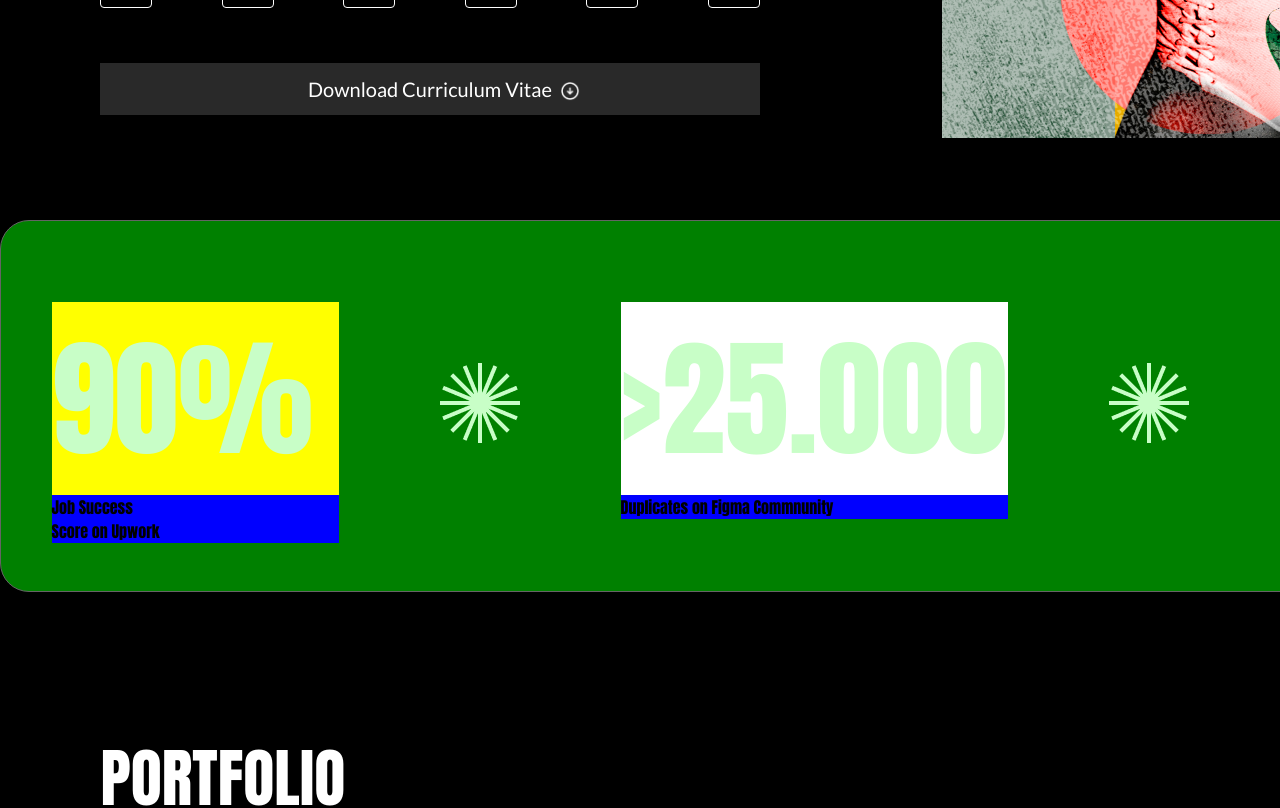
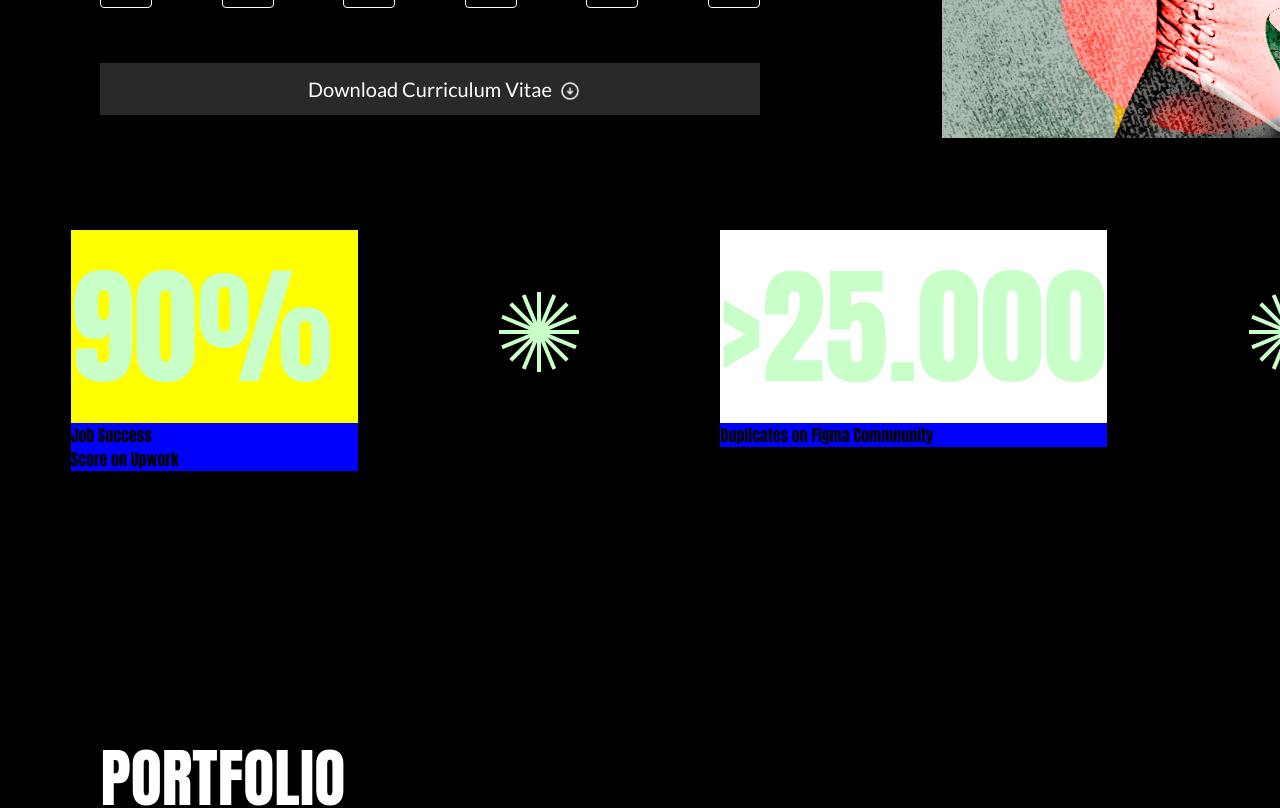
Before and after one commit to lukanogaj/product-designer, a React (Create React App) app: page / in a window 1280 px wide. Shown: the part 760-1568 px from the top of the page. Built offline with nearby package versions, Linux system fonts and the light colour scheme.

Commit message:
refactor-workeff

```diff
--- a/src/components/AboutMe/index.jsx
+++ b/src/components/AboutMe/index.jsx
@@ -18,8 +18,6 @@ const AboutMe = () => {
 						}>
 						<div className={styles.aboutMeParagraph}>
 							<HighLightParagraph details={detail.paragraph} />
-
-							{/* <HighLightParagraph details={detail.paragraph} /> */}
 						</div>
 						<div className={styles.aboutMeImage}>
 							<img
--- a/src/components/HighLightParagraph/index.jsx
+++ b/src/components/HighLightParagraph/index.jsx
@@ -3,11 +3,8 @@ import data from "../Data";
 
 const HighLightParagraph = ({ details }) => {
 	const detailsArray = details.split("/");
-	// console.log(detailsArray);
 
 	const highLightedParagraph = detailsArray.map((detail) => {
-		// console.log(detail);
-		// detail.includes("*") ? console.log("Hello") : console.log("No Hello");
 		if (detail.includes("*")) {
 			return {
 				text: detail.replaceAll("*", ""),
@@ -24,7 +21,7 @@ const HighLightParagraph = ({ details }) => {
 	return (
 		<div className={styles.paragraphContainer}>
 			<p>
-				{highLightedParagraph.map((item) => (
+				{highLightedParagraph.map((item, index) => (
 					<span
 						key={item.text}
 						className={
--- a/src/components/HighLightParagraph/index.module.scss
+++ b/src/components/HighLightParagraph/index.module.scss
@@ -11,21 +11,14 @@
 		background-color: blue;
 	}
 
-
-
 	.highlitedParagraph {
 		display: inline;
 		width: 670px;
 		font-size: 36px;
 		color: #ffffff;
-		// background-color: blue;
 		background: linear-gradient(to right, #fa709a, #fee140);
 		background-clip: text;
 		-webkit-text-fill-color: transparent;
-	}
-
-	.highlitedParagraph:nth-child(2) {
-		background-color: blue;
 	}
 
 	.paragraphDefault {
@@ -35,4 +28,41 @@
 		font-size: 36px;
 		color: #ffffff;
 	}
+
+	/// Backgrounds colours for highligted spans
+	.firstParag {
+		background-color: linear-gradient(to right, #fa709a, #fee140);
+		background-clip: text;
+		-webkit-text-fill-color: transparent;
+	}
+	// Second poaragraph with two diffrent linears set
+	.secondParagFirstLinear {
+		background-color: linear-gradient(to left, #84fab0, #8fd3f4);
+		background-clip: text;
+		-webkit-text-fill-color: transparent;
+	}
+	.secondParagSecondLinear {
+		background-color: linear-gradient(to right, #84fab0, #8fd3f4);
+		background-clip: text;
+		-webkit-text-fill-color: transparent;
+	}
+
+	// Third Paragraph with two diffrent linear
+	.thirdParagFirstLinear {
+		background-color: #e0c3fc, #8ec5fc;
+		background-clip: text;
+		-webkit-text-fill-color: transparent;
+	}
+
+	.thirdParagSecondLinear {
+		background-color: to right,
+			linear-gradient(
+				89.9deg,
+				#ffe76a 6.02%,
+				#65c8ff 7%,
+				#65c8ff 14.18%,
+				#65c8ff 20.09%,
+				#ff0000 20.1%
+			);
+	}
 }
--- a/src/components/WorkEfficiency/index.jsx
+++ b/src/components/WorkEfficiency/index.jsx
@@ -5,7 +5,7 @@ import classNames from "classnames";
 const WorkEfficiency = () => {
 	return (
 		<div className={styles.workEfficiency}>
-			<div className={styles.worksStatsContainer}>
+			{/* <div className={styles.worksStatsContainer}> */}
 			<div className={styles.workStats_first}>
 				<div className={styles.headStats}>
 					<h1 className={styles.headStat}>90%</h1>
@@ -17,7 +17,12 @@ const WorkEfficiency = () => {
 				</div>
 			</div>
 			<div className={styles.statsIcon}>
-					<img src={dawnIcon} width="80px" height="80px" alt="" />
+				<img
+					src={dawnIcon}
+					width="80px"
+					height="80px"
+					alt=""
+				/>
 			</div>
 			<div className={styles.workStats_second}>
 				<div className={styles.headStats}>
@@ -28,7 +33,12 @@ const WorkEfficiency = () => {
 				</div>
 			</div>
 			<div className={styles.statsIcon}>
-					<img src={dawnIcon} width="80px" height="80px" alt="" />
+				<img
+					src={dawnIcon}
+					width="80px"
+					height="80px"
+					alt=""
+				/>
 			</div>
 			<div className={styles.workStats_third}>
 				<div className={styles.headStats}>
@@ -40,7 +50,7 @@ const WorkEfficiency = () => {
 					</p>
 				</div>
 			</div>
-			</div>
+			{/* </div> */}
 		</div>
 	);
 };
--- a/src/components/WorkEfficiency/index.module.scss
+++ b/src/components/WorkEfficiency/index.module.scss
@@ -1,25 +1,14 @@
 .workEfficiency {
 	display: flex;
-	justify-content: space-between;
+	justify-content: space-around;
 	width: 1731px;
 	height: 392px;
 	background-color: #000;
 	align-items: center;
-	// margin-top: 143px;
-
 	font-family: "Anton", sans-serif;
 	align-items: center;
 
-	.worksStatsContainer {
-		display: flex;
-		justify-content: space-around;
-		align-items: center;
-		margin-top: 143px;
-		width: 1531px;
-		height: 372px;
-		background-color: green;
-		border: solid 1px #646464;
-		border-radius: 29px;
+
 
 	.workStats_first {
 		display: flex;
@@ -63,41 +52,4 @@
 		display: block;
 		background-color: blue;
 	}
-
-		// 	.headStats {
-		// 		height: 115px;
-		// 		background-color: green;
-		// 		align-items: center;
-		// 		align-content: center;
-		// 	}
-
-		// 	.headStats,
-		// 	.headStat {
-		// 		display: inline-block;
-		// 		font-family: "Anton", sans-serif;
-		// 		font-size: 128px;
-		// 		font-weight: 400;
-		// 		color: #c8fec7;
-		// 		height: 115px;
-		// 		// text-align: cen;
-		// 		// margin: 82px 0px 82px 100px;
-		// 	}
-
-		// 	.statsIcon,
-		// 	img {
-		// 		display: inline-block;
-		// 		margin-left: 200px;
-		// 		// margin: 77px;
-		// 		background-color: purple;
-		// 	}
-		// }
-
-		// .statsIcon,
-		// img {
-		// 	display: inline-block;
-		// 	// margin: 77px;
-		// 	margin: auto;
-		// 	background-color: purple;
-		// }
 }
-}
```
Lines whose indentation alone changed are shown as unchanged.
